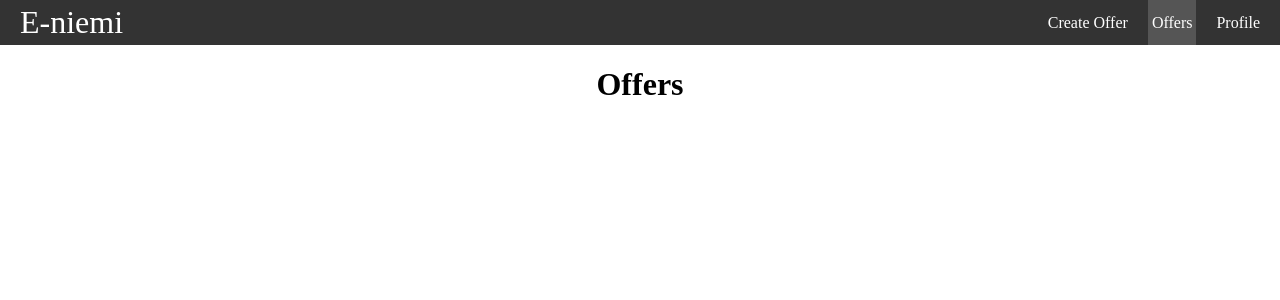
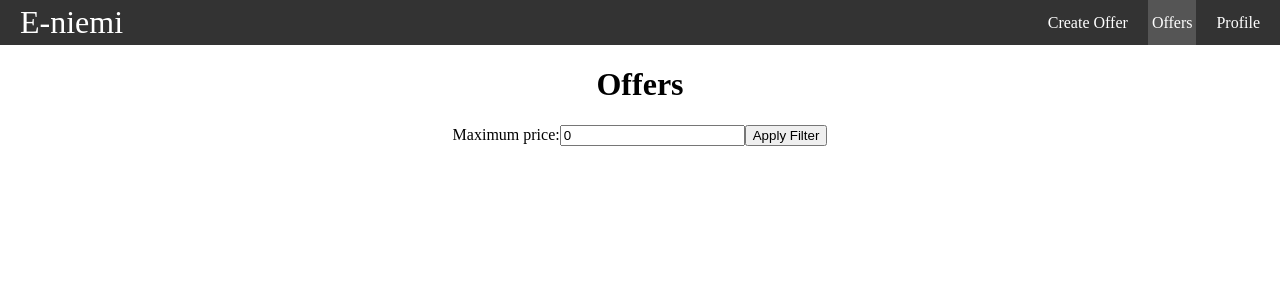
Before and after one commit to jankomp/eniemi, a React (Create React App) app: page /offers in a window 1280 px wide. Shown: the top 300 px of the page. Built offline with nearby package versions, Linux system fonts and the light colour scheme; no server answers; the database is empty.

Commit message:
offer list filter by max price

```diff
--- /dev/null
+++ b/src/components/OfferListFilter.js
@@ -0,0 +1,31 @@
+import {React, useState} from "react";
+
+
+export default function OfferListFilter({returnFilter}) {
+    const [filter, setFilter] = useState(
+        {
+            maxPrice: 0
+        }
+    );
+
+    const HandleInputChange = (e) => {
+        setFilter({
+            ...filter,
+            [e.target.name]: e.target.value
+        });
+    }
+
+    return (
+        <form onSubmit={event => returnFilter(event, filter)}>
+            <label >
+                Maximum price:
+            </label>
+            <input
+                name="maxPrice"
+                type="number"
+                value={filter.maxPrice}
+                onChange={HandleInputChange} />
+            <input type="submit" value="Apply Filter"/>
+        </form>
+    )
+}
--- a/src/components/OfferListItem.js
+++ b/src/components/OfferListItem.js
@@ -1,8 +1,4 @@
 import { List , ListItem, ListItemAvatar, ListItemText } from '@mui/material';
-import DeleteIcon from '@mui/icons-material/Delete';
-import {db} from '../firebase.js';
-import { doc, deleteDoc } from "firebase/firestore";
-import defaultImg from '../res/default.jpg';
 
 const OfferListItem=({arr})=>{
     let imageurl;
--- a/src/pages/Offers.js
+++ b/src/pages/Offers.js
@@ -1,11 +1,13 @@
-import { Link} from "react-router-dom"
+import { Link } from "react-router-dom"
 import { db } from '../firebase.js';
-import { collection , query, orderBy , onSnapshot} from 'firebase/firestore';
+import { collection , query, orderBy , onSnapshot, where} from 'firebase/firestore';
 import {React, useState, useEffect} from "react";
 
 import OfferListItem from '../components/OfferListItem'
+import OfferListFilter from "../components/OfferListFilter.js";
 
-const q=query(collection(db,'offers'),orderBy('timestamp','desc'));
+const offersRef = collection(db,'offers');
+let q=query(offersRef,orderBy('timestamp','desc'));
 
 export default function Offers() {
   const [offers, setOffers] = useState([]);
@@ -19,9 +21,24 @@ export default function Offers() {
     })
   }, []);
 
+  const returnFilter = (event, filter) => {
+    event.preventDefault();
+    console.log(filter);
+
+    setOffers([]);
+    q=query(offersRef,where('price', '<=', filter.maxPrice));
+    onSnapshot(q,(snapshot)=>{
+      setOffers(snapshot.docs.map(doc=>({
+      id: doc.id,
+      data: doc.data()
+      })))
+    })
+  };
+
   return (
     <>
     <h1>Offers</h1>
+    <OfferListFilter returnFilter={returnFilter}></OfferListFilter>
     <div>
     {offers.map(item=>
       MapItem(item))}
```
Lines whose indentation alone changed are shown as unchanged.
